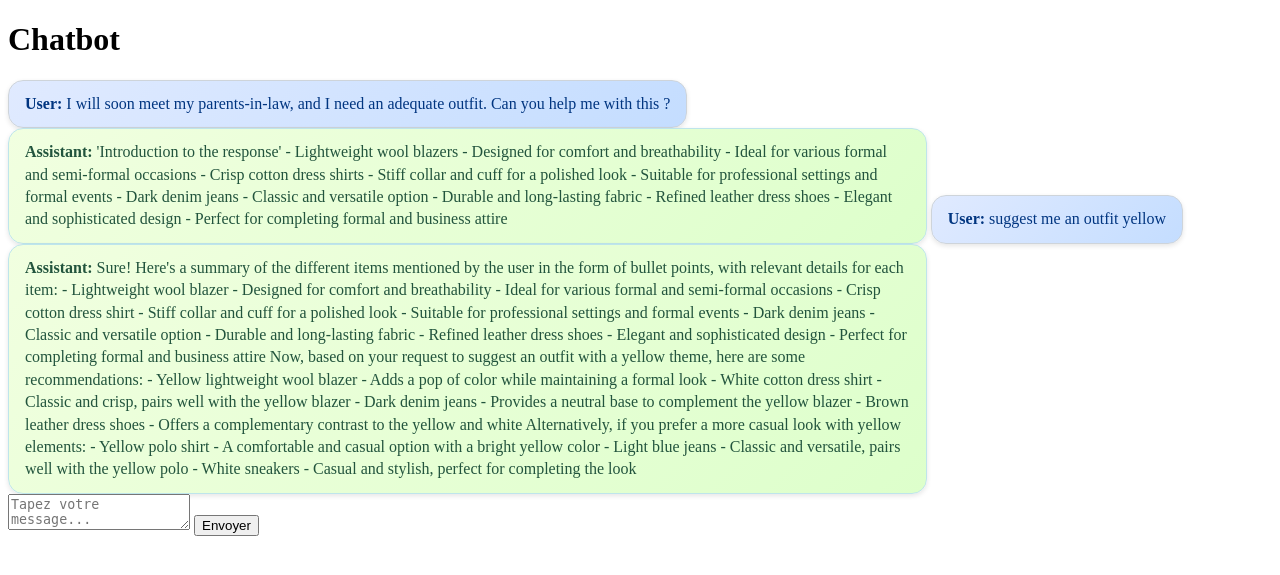
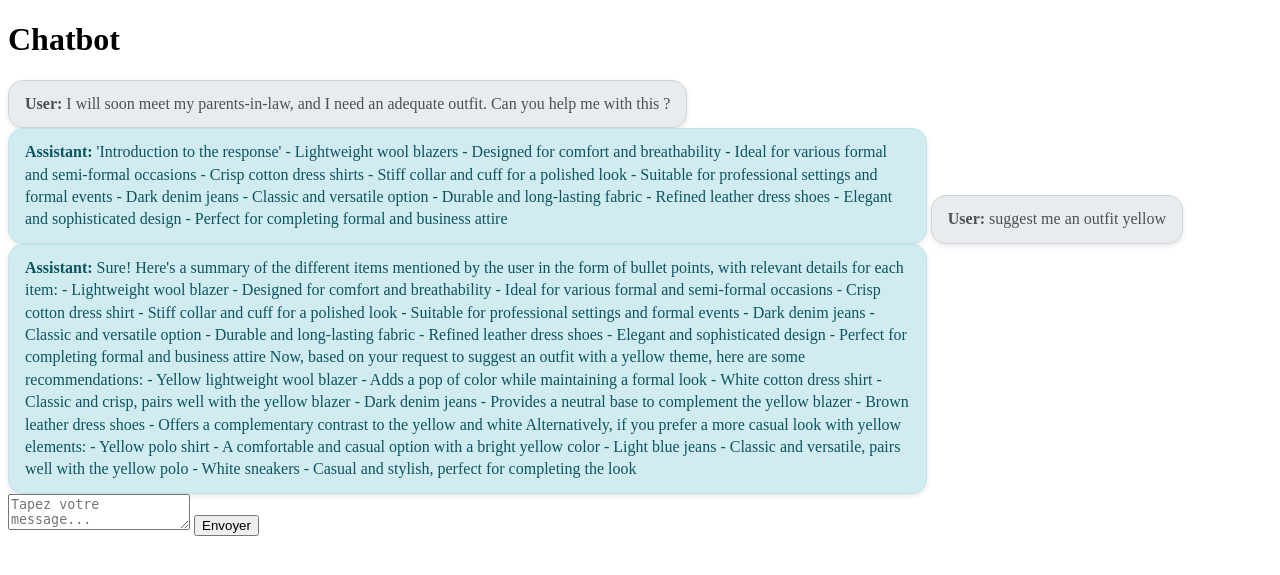
Before and after one commit to Kewij/RetailX7, a Django app: template src/app/retailx7/Home/templates/Home/chatbot.html in a window 1280 px wide. Shown: the top 575 px of the page. Run offline with Django 4.2, Linux system fonts and the light colour scheme; the template is opened without the code that fills it, so the values that code supplies are empty; a user stored in the database is signed in; data comes from the database, SQL or seed files in the repository.

Commit message:
fznifzjp

```diff
--- a/src/app/retailx7/Home/static/Home/css/chatbox.css
+++ b/src/app/retailx7/Home/static/Home/css/chatbox.css
@@ -29,18 +29,18 @@
 
 /* User Message */
 .user-message {
-    background: linear-gradient(135deg, #e0eaff, #c4ddff);
-    color: #003580;
+    background-color: #e9ecef;
     align-self: flex-end;
+    color: #495057;
     border: 1px solid #ced4da;
     animation: slideInRight 0.3s ease;
 }
 
 /* Assistant Message */
 .assistant-message {
-    background: linear-gradient(135deg, #f1ffe0, #ddffcb);
-    color: #22543d;
+    background-color: #d1ecf1;
     align-self: flex-start;
+    color: #0c5460;
     border: 1px solid #bee5eb;
     animation: slideInLeft 0.3s ease;
 }
@@ -63,11 +63,3 @@
 #clothe:hover {
     background-color: #0056b3;
 }
-
-button#send-button {
-    transition: transform 0.2s ease-in-out, background-color 0.3s ease;
-}
-
-button#send-button:hover {
-    transform: scale(1.1);
-}
```
